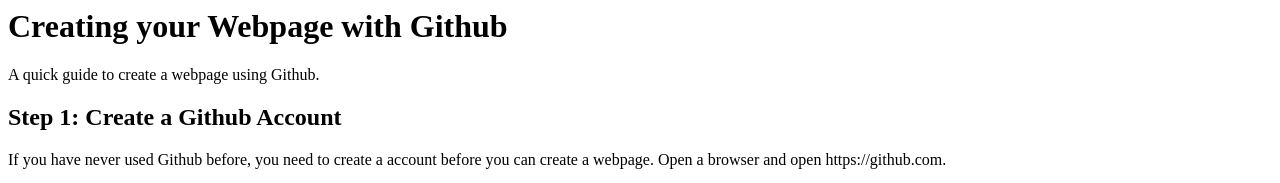
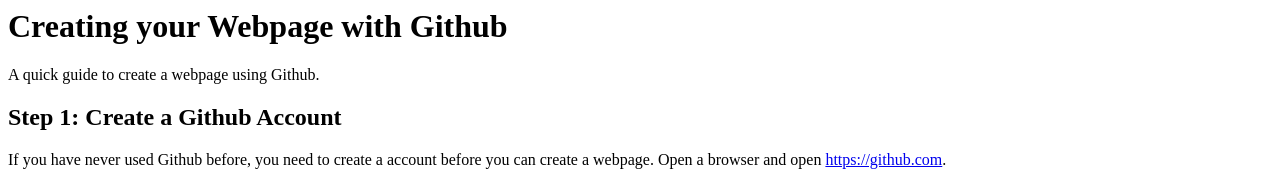
Before and after one commit to Jaaron0606/Portfolio, a plain HTML site: page index.html in a window 1280 px wide. Shown: the top 183 px of the page. Drawn offline with Linux system fonts and the light colour scheme.

Commit message:
Update index.html

```diff
--- a/index.html
+++ b/index.html
@@ -6,7 +6,7 @@
         <h2>Step 1: Create a Github Account
             </h2>
         <p>If you have never used Github before, you need to create a account before you can create a webpage.
-            Open a browser and open <a src="https://github.com">https://github.com</a>.
+            Open a browser and open <a href="https://github.com">https://github.com</a>.
         </p>
         <img src="githubStartPage.png"> </img>
         <p>
```
